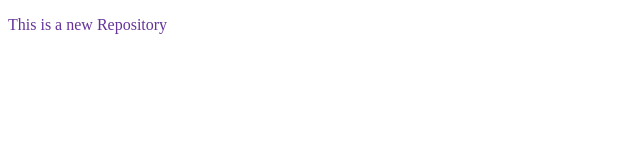
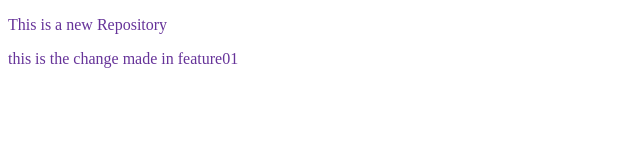
Before and after one commit to Dipa-chiniyaa/LMS, a plain HTML site: page index.html in a window 1280 px wide. Shown: the whole page, without its empty margins (0-640 px from the left). Drawn offline with Linux system fonts and the light colour scheme.

Commit message:
working differently with feature01 branch demo version

```diff
--- a/index.html
+++ b/index.html
@@ -9,6 +9,7 @@
 <body>
 
     <p>This is a new Repository</p>
+    <p>this is the change made in feature01</p>
 
 </body>
 </html>
```
